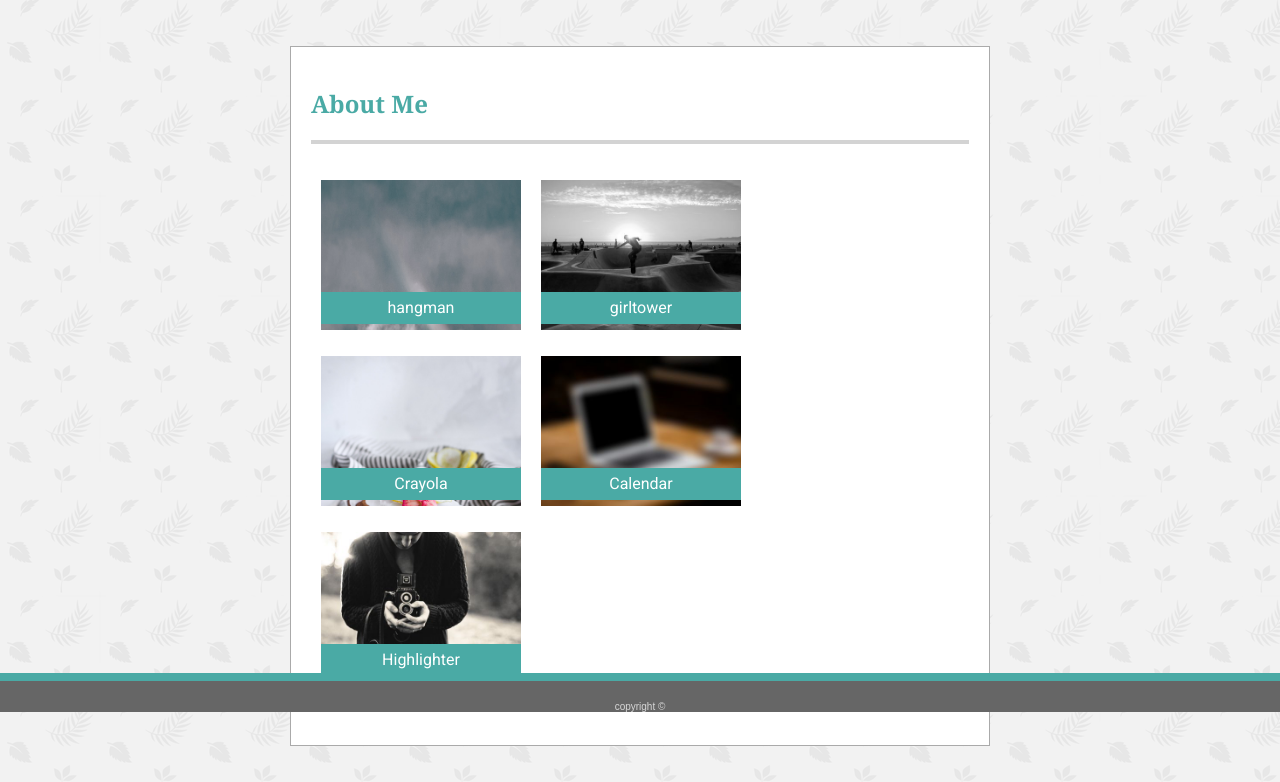
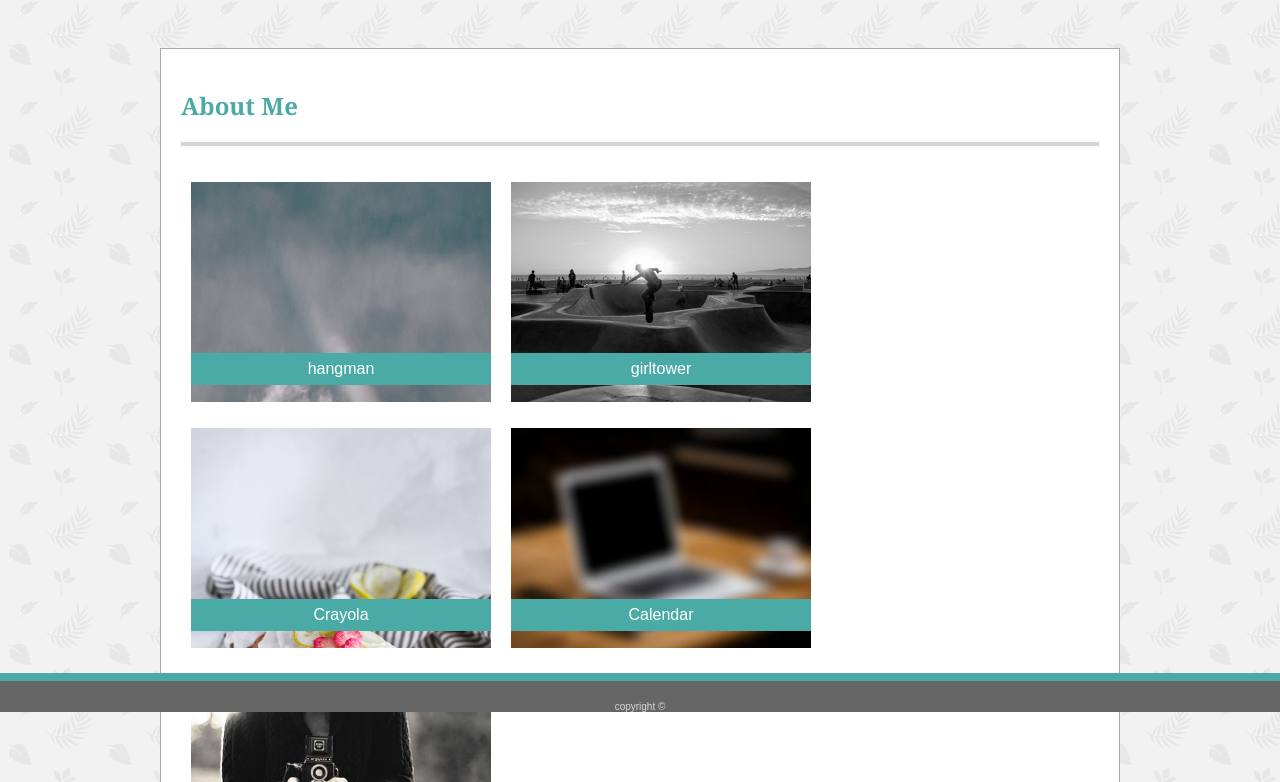
Before and after one commit to chandashrestha/Basic-Portfolio, a plain HTML site: page portfolio.html in a window 1280 px wide. Shown: the part 88-870 px from the top of the page. Drawn offline with Linux system fonts and the light colour scheme; a web font is replaced by a local one.

Commit message:
homework

```diff
--- a/assets/css/style.css
+++ b/assets/css/style.css
@@ -82,6 +82,17 @@ p {
     margin: 0px;
 }
 
+#Name {
+    background-color: #4aaaa5;
+    color: white;
+    width: 35%;
+    display: inline-block;
+    text-align: center;
+    border: solid #4aaaa5 20px;
+    margin: 1px;
+
+}
+
 .navigation {
     color: grey;
     background: white;
@@ -120,50 +131,51 @@ main content {
 }
 
 .banner {
-    z-index: 2.5;
+    z-index: -1;
     background-color: #4aaaa5;
     text-align: center;
     position: relative;
-    bottom: -75%;
+    bottom: -78%;
     color: white;
 }
 
 #hangman {
     background-image: url('../images/pic1.jpg');
-    width: 200px;
-    height: 150px;
+    width: 300px;
+    height: 220px;
     background-size: cover;
     position: sticky;
 }
 
 #girltower {
     background-image: url('../images/pic2.jpg');
-    width: 200px;
-    height: 150px;
+    width: 300px;
+    height: 220px;
     background-size: cover;
     position: sticky;
+
 }
 
 #Crayola {
     background-image: url('../images/pic3.jpg');
-    width: 200px;
-    height: 150px;
+    width: 300px;
+    height: 220px;
     background-size: cover;
     position: sticky;
 }
 
 #Calendar {
     background-image: url('../images/pic4.jpg');
-    width: 200px;
-    height: 150px;
+    width: 300px;
+    height: 220px;
     background-size: cover;
     position: sticky;
 }
 
 #Highlighter {
     background-image: url('../images/pic5.jpg');
-    width: 200px;
-    height: 150px;
+    width: 300px;
+    height: 220px;
     background-size: cover;
     position: sticky;
 }
@@ -181,30 +193,25 @@ main content {
 #msgbox {
     height: 200px;
     width: 900px;
+    box-sizing: border-box;
 }
 
 #emailbox {
+    box-sizing: border-box;
     width: 900px;
 }
 
 #namebox {
+    box-sizing: border-box;
     width: 900px;
 }
 
-.line1 {
-    float: left;
-}
-
-.line2 {
-    float: left;
-}
-
 .contactcontent {
-    width: 700px;
+    width: 960px;
     margin: auto;
     background: white;
     border: solid 1px #aaa;
     padding: 20px;
-    font-family: 'Roboto', sans-serif;
-    height: 700px;
+    font-family: 'Arial', 'Helvetica Neue', Helvetica, sans-serif;
+    height: 860px;
 }
--- a/portfolio.html
+++ b/portfolio.html
@@ -13,7 +13,7 @@
 <body>
     <div class="stickyFooter">
         <header>
-            <h1 id="myName">Chanda Shrestha</h1>
+            <h1 id="Name">Chanda Shrestha</h1>
             <nav id="menu">
                 <a class="navigation" href="index.html">About</a>
                 <span class="divider">|</span>
@@ -43,15 +43,12 @@
                     </div>
                 </div>
             </div>
-
-
             <div class="imgfirst">
                 <div id="Crayola" class="portfolioPic">
                     <div class="banner">
                         <p>Crayola</p>
                     </div>
                 </div>
-
             </div>
             <div class="imgfirst">
                 <div id="Calendar" class="portfolioPic">
```
Also changed, not shown: contact.html (+3 -4 lines), index.html (+1 -2 lines).
